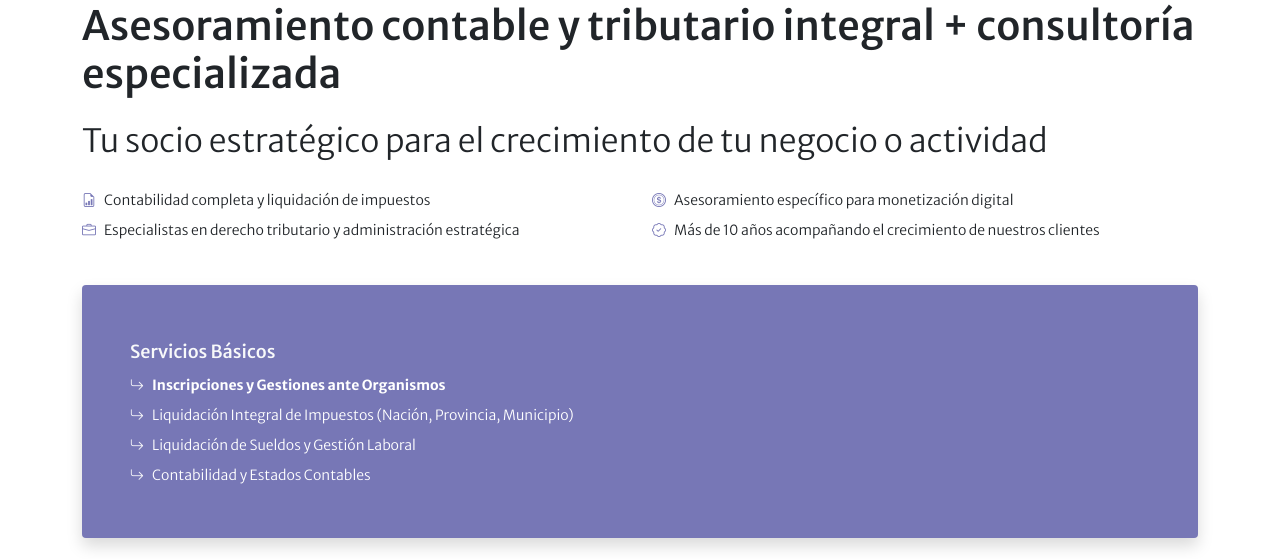
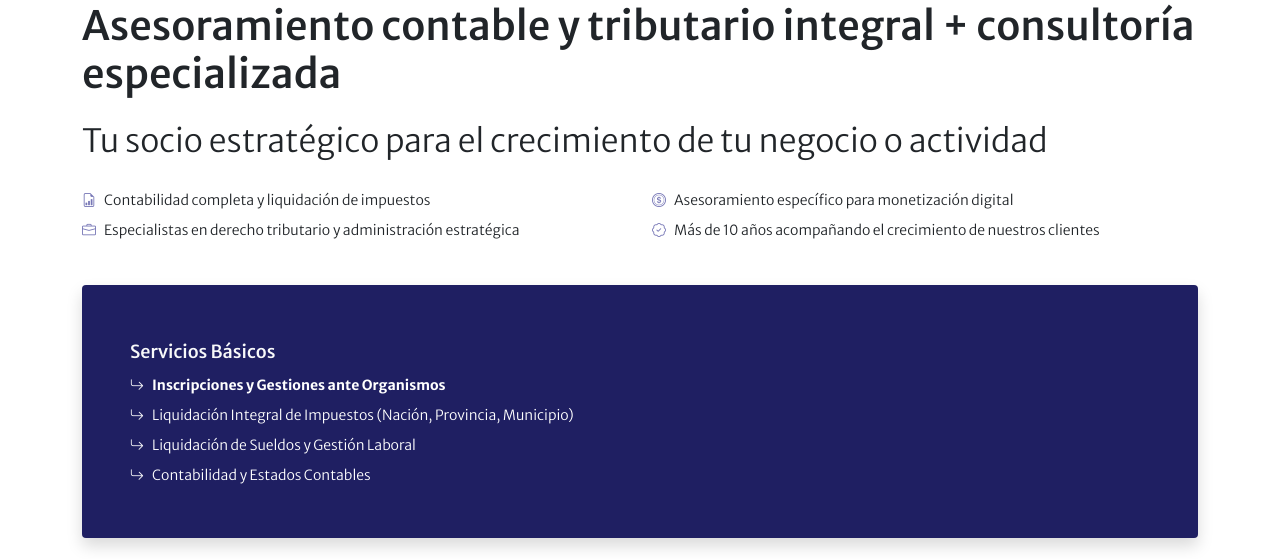
Before and after one commit to luchocandotti/FC, a plain HTML site: page index-cards.html in a window 1280 px wide. Shown: the part 114-673 px from the top of the page. Drawn offline with nearby package versions, Linux system fonts and the light colour scheme.

Commit message:
probando el webhook

```diff
--- a/index-cards.html
+++ b/index-cards.html
@@ -67,7 +67,7 @@
                 <button type="button" class="btn btn-dark btn-servicios rounded-pill px-4 py-2">Conocé nuestros servicios</button>
         </div> -->
 <!-- servicios -------------------------------------------------------------------------------------------------------- -->
-        <section class="container bg-lila text-light mt-3 p-4 p-md-5 shadow mb-4 rounded-1">
+        <section class="container bg-azul text-light mt-3 p-4 p-md-5 shadow mb-4 rounded-1">
             <h2 class="nomuestra">Servicios</h2>
             <div class="row d-flex justify-content-center align-items-top">
                 <div class="col-12">
```
